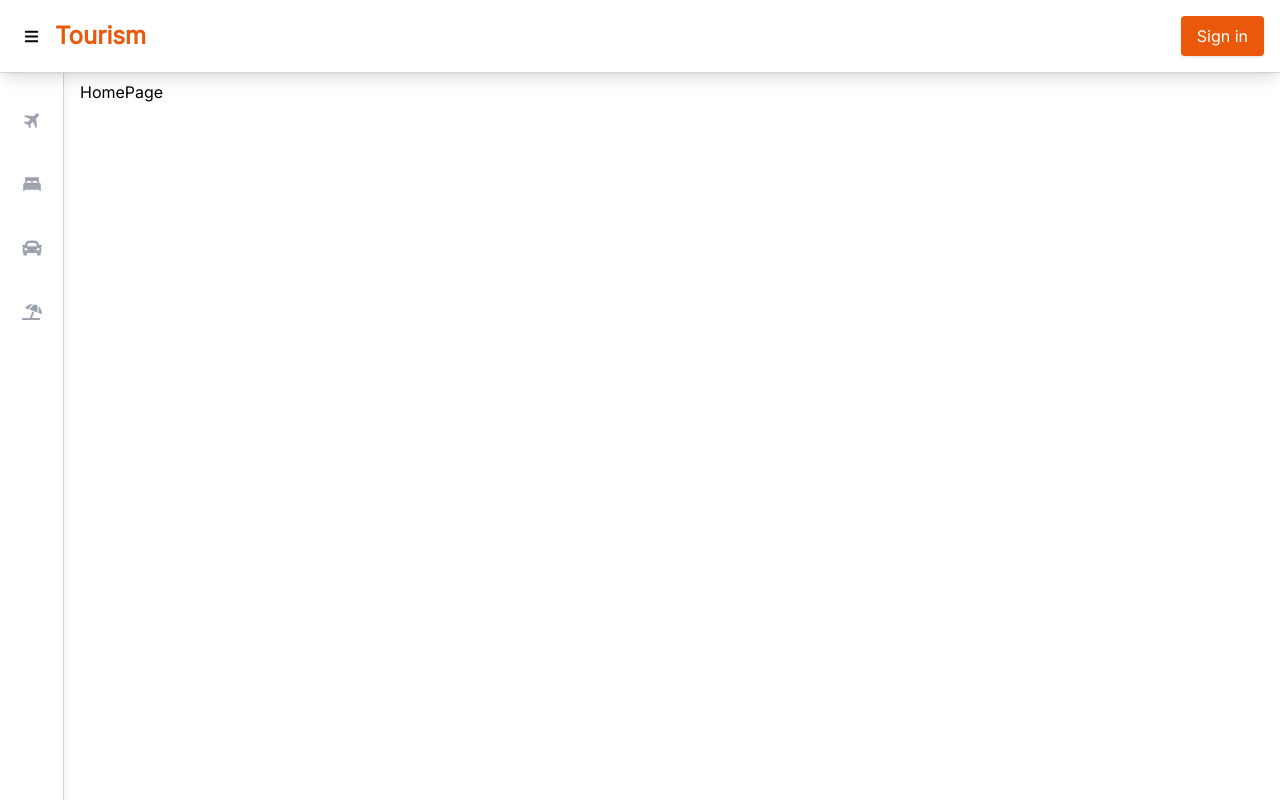
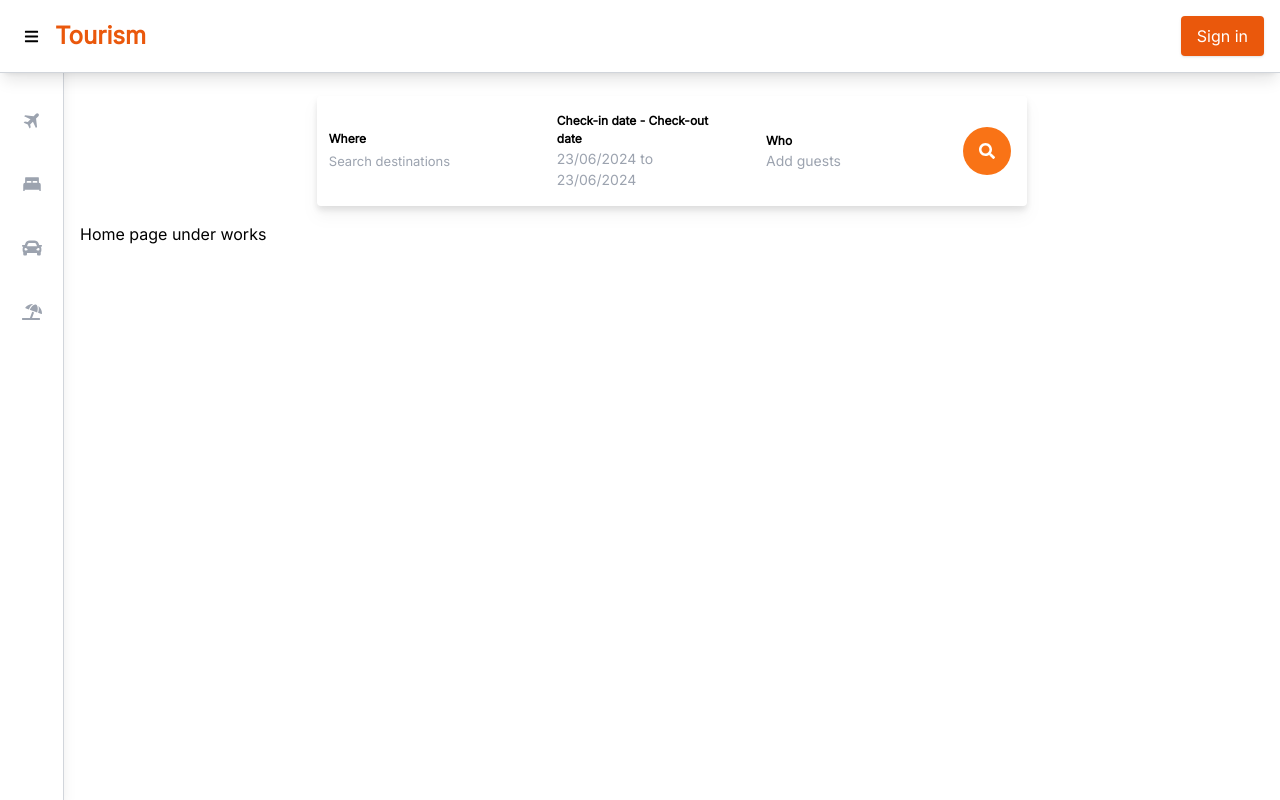
Before and after one commit to areebahmed575/FYP-Project, a Next.js app: page / in a window 1280 px wide. Built offline with nearby package versions, Linux system fonts and the light colour scheme.

Commit message:
Search box

```diff
--- /dev/null
+++ b/src/app/components/SearchBar/OptionBox.jsx
@@ -0,0 +1,42 @@
+import React from 'react'
+
+const OptionBox = ({ optionHandler, opitons }) => {
+    return (
+        <>
+            <div className="optionsBox absolute left-0 top-[50px] w-[100%] py-[10px] px-[20px] rounded drop-shadow-xl bg-white">
+                <div className="option flex justify-between items-center my-[10px]">
+                    <span className="optionText">
+                        Adult
+                    </span>
+                    <div className="optionCounter flex items-center gap-[10px]">
+                        <button disabled={opitons.adults <= 1} className="optionCounterMinus rounded py-[5px] px-[10px] cursor-pointer bg-orange-400" onClick={() => optionHandler("adults", "dec")}>-</button>
+                        <span className="optionCounterNumber">{opitons.adults}</span>
+                        <button className="optionCounterPlus rounded py-[5px] px-[10px] cursor-pointer bg-orange-400" onClick={() => optionHandler("adults", "inc")}>+</button>
+                    </div>
+                </div>
+                <div className="option flex justify-between items-center my-[10px]">
+                    <span className="optionText">
+                        Children
+                    </span>
+                    <div className="optionCounter flex items-center gap-[10px]">
+                        <button disabled={opitons.childern <= 0} className="optionCounterMinus rounded py-[5px] px-[10px] cursor-pointer bg-orange-400" onClick={() => optionHandler("childern", "dec")}>-</button>
+                        <span className="optionCounterNumber">{opitons.childern}</span>
+                        <button className="optionCounterPlus rounded py-[5px] px-[10px] cursor-pointer bg-orange-400" onClick={() => optionHandler("childern", "inc")}>+</button>
+                    </div>
+                </div>
+                <div className="option flex justify-between items-center my-[10px]">
+                    <span className="optionText">
+                        Room
+                    </span>
+                    <div className="optionCounter flex items-center gap-[10px]">
+                        <button disabled={opitons.room <= 1} className="optionCounterMinus rounded py-[5px] px-[10px] cursor-pointer bg-orange-400" onClick={() => optionHandler("room", "dec")}>-</button>
+                        <span className="optionCounterNumber">{opitons.room}</span>
+                        <button className="optionCounterPlus rounded py-[5px] px-[10px] cursor-pointer bg-orange-400" onClick={() => optionHandler("room", "inc")}>+</button>
+                    </div>
+                </div>
+            </div>
+        </>
+    )
+}
+
+export default OptionBox
--- /dev/null
+++ b/src/app/components/SearchBar/SearchBar.jsx
@@ -0,0 +1,78 @@
+"use client";
+import React, { useState } from 'react'
+import { DateRange } from 'react-date-range';
+import { FaSearch } from "react-icons/fa";
+import 'react-date-range/dist/styles.css'; // main css file
+import 'react-date-range/dist/theme/default.css'; // theme css file
+import { format } from "date-fns";
+import OptionBox from './OptionBox';
+
+
+const SearchBar = () => {
+    const [showDate, setShowDate] = useState(false)
+    const [dates, setDates] = useState([
+        {
+            startDate: new Date(),
+            endDate: new Date(),
+            key: 'selection'
+        }
+    ]);
+    const [showOpitons, setShowOptions] = useState(false)
+    const [options, setOptions] = useState({
+        adults: 1,
+        childern: 0,
+        room: 1,
+    })
+
+    function optionHandler(name, opertation) {
+        setOptions((prev) => {
+            return {
+                ...prev,
+                [name]: opertation === 'inc' ? options[name] + 1 : options[name] - 1
+            }
+        })
+    }
+    return (
+        <>
+            <div className="searchMainBox w-[100%] bg-white drop-shadow-lg my-4 rounded">
+                <div className="wrapper flex items-center justify-between gap-4 pe-4">
+                    <div className="left flex-1 py-4 px-3 hover:bg-slate-200 rounded">
+                        <p className='text-[12px] font-semibold'>Where</p>
+                        <input type="text" placeholder='Search destinations' className='outline-none text-[13px] bg-transparent' />
+                    </div>
+                    <div className="mid flex flex-1 py-4 px-3 hover:bg-slate-200 rounded" onClick={() => setShowDate(!showDate)}>
+                        <div className="checkin relative" >
+                            <p className='text-[12px] font-semibold'>Check-in date - Check-out date</p>
+                            <p className='text-[14px] text-gray-400'>{`${format(dates[0]?.startDate, "dd/MM/yyyy")} to ${format(dates[0]?.endDate, "dd/MM/yyyy")}`}</p>
+                            {
+                                showDate && <DateRange
+                                    editableDateInputs={true}
+                                    onChange={item => setDates([item.selection])}
+                                    moveRangeOnFirstSelection={false}
+                                    ranges={dates}
+                                    className="dateRange absolute left-[-11px]"
+                                    minDate={new Date()}
+                                />
+                            }
+                        </div>
+                    </div>
+                    <div className="right flex-1 py-4 px-3 hover:bg-slate-200 rounded relative" onClick={() => setShowOptions(!showOpitons)}>
+                        <p className='text-[12px] font-semibold'>Who</p>
+                        <p className='text-[14px] text-gray-400'>Add guests</p>
+                        {
+
+                            showOpitons && <OptionBox optionHandler={optionHandler} opitons={options} />
+
+                        }
+                    </div>
+                    <div className="icon bg-orange-500 p-4 rounded-full text-white cursor-pointer hover:bg-orange-600">
+                        <FaSearch />
+                    </div>
+                </div>
+            </div>
+        </>
+
+    )
+}
+
+export default SearchBar
--- a/src/app/page.jsx
+++ b/src/app/page.jsx
@@ -1,7 +1,13 @@
+import SearchBar from "./components/SearchBar/SearchBar"
 
 const HomePage = () => {
     return (
-        <div>HomePage</div>
+        <main className="flex flex-col ">
+            <div className="searchContainer w-[60%] m-auto">
+                <SearchBar />
+            </div>
+            <p>Home page under works</p>
+        </main>
     )
 }
 
```
